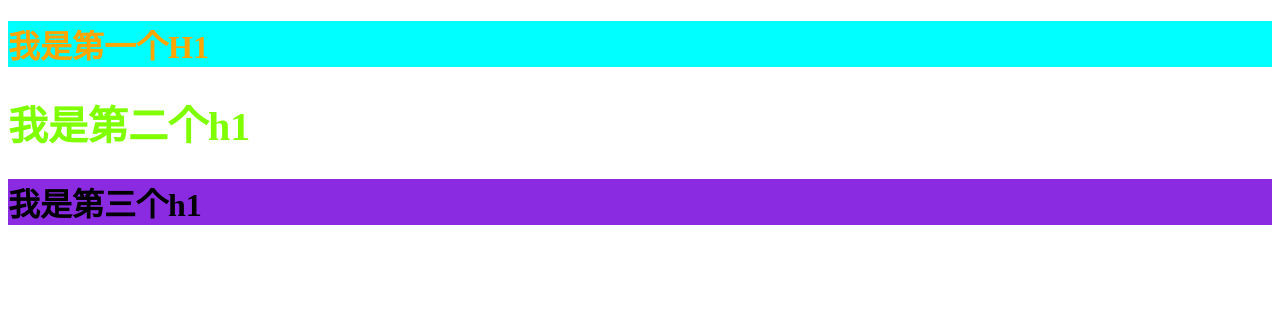
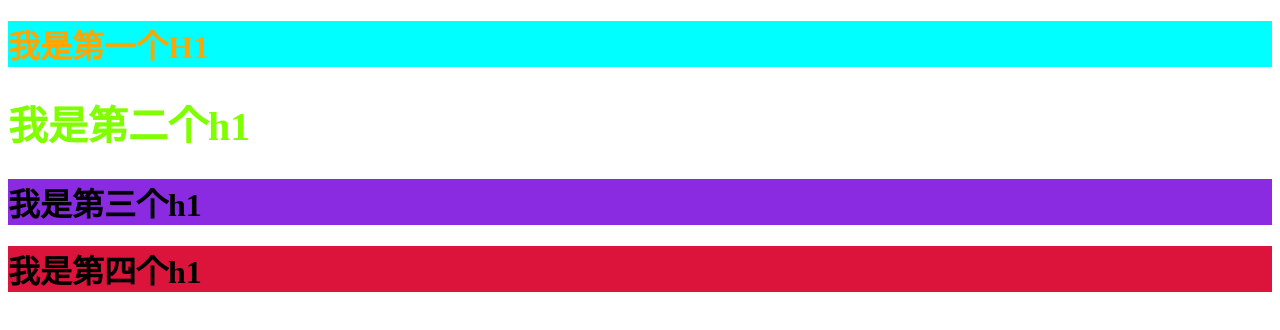
Before and after one commit to jingjingzia/test01, a plain HTML site: page index.html in a window 1280 px wide. Drawn offline with Linux system fonts and the light colour scheme.

Commit message:
第四次添加h1，设置背景颜色

```diff
--- a/index.html
+++ b/index.html
@@ -12,6 +12,7 @@
     <h1>我是第一个H1</h1>
     <h1>我是第二个h1</h1>
     <h1>我是第三个h1</h1>
+    <h1>我是第四个h1</h1>
 </body>
 
 </html>
--- a/less/index.less
+++ b/less/index.less
@@ -11,3 +11,7 @@ h1:nth-of-type(2) {
 h1:nth-of-type(3) {
     background-color: blueviolet;
 }
+
+h1:nth-of-type(4) {
+    background-color: crimson;
+}
```
Also changed, not shown: less/index.css.
